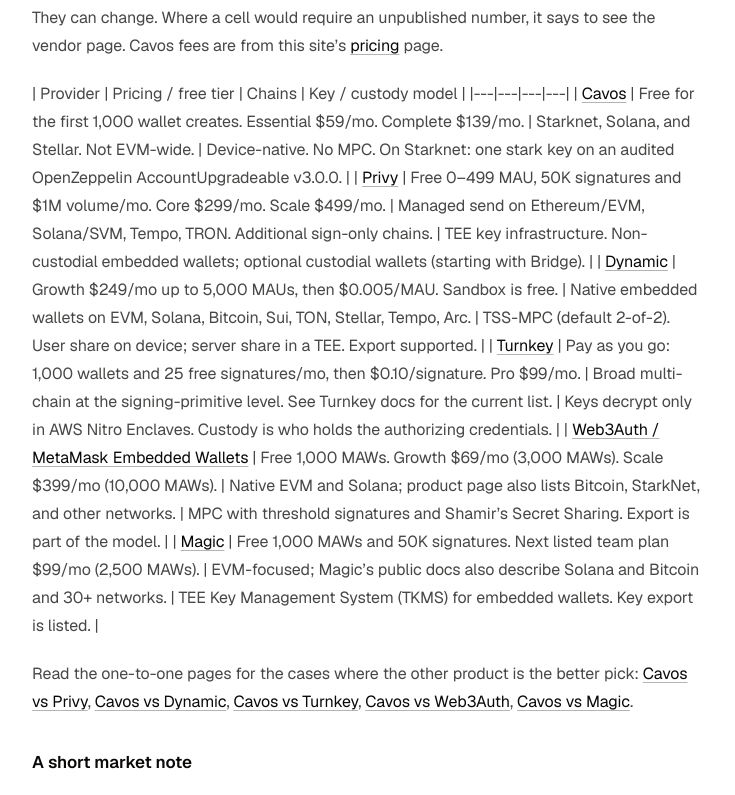
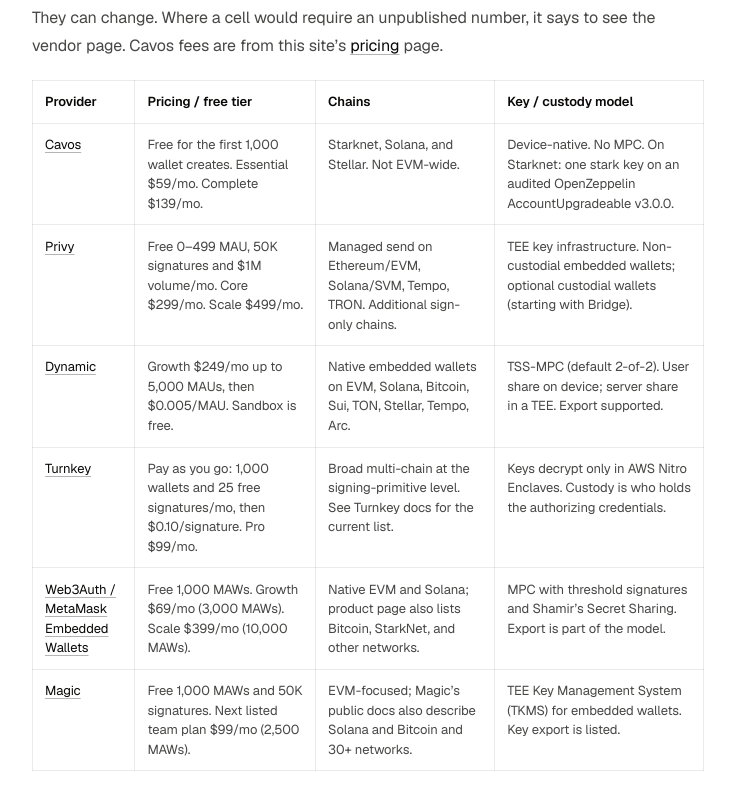
Before and after one commit to cavos-labs/cavos, a Next.js app in the folder cavos-web/: page /blog/embedded-wallet-providers in a window 1280 px wide. Shown: the part 1960-2755 px from the top of the page, without its empty margins (16-751 px from the left). Built offline with nearby package versions, Linux system fonts and the light colour scheme; no server answers.

Commit message:
SEO: render the providers comparison as an HTML table
MDX GFM pipes stay plain text without remark-gfm. Use a real table so
the listicle is machine-readable, and add blog-prose table styles that
match existing ink/line typography.

Co-authored-by: adr!an <adrianvrj@users.noreply.github.com>

```diff
--- a/cavos-web/app/globals.css
+++ b/cavos-web/app/globals.css
@@ -316,6 +316,7 @@ button:disabled {
   color: #0A0908;
   line-height: 1.75;
   font-size: 1rem;
+  overflow-x: auto;
 }
 .blog-prose h2 {
   font-family: var(--font-geist), sans-serif;
@@ -412,3 +413,25 @@ button:disabled {
   color: rgba(10,9,8,0.5);
   font-style: italic;
 }
+.blog-prose table {
+  width: 100%;
+  border-collapse: collapse;
+  font-size: 0.8125rem;
+  line-height: 1.5;
+  margin: 0 0 1.5rem 0;
+}
+.blog-prose th,
+.blog-prose td {
+  border: 1px solid rgba(10,9,8,0.08);
+  padding: 0.7rem 0.75rem;
+  text-align: left;
+  vertical-align: top;
+  word-break: break-word;
+}
+.blog-prose th {
+  font-weight: 600;
+  color: #0A0908;
+}
+.blog-prose td {
+  color: rgba(10,9,8,0.75);
+}
--- a/cavos-web/content/blog/embedded-wallet-providers.mdx
+++ b/cavos-web/content/blog/embedded-wallet-providers.mdx
@@ -50,14 +50,54 @@ The [compare](/compare) hub is the model-level table (device-native vs hosted vs
 
 Figures below are from each vendor’s public pricing and product pages as of October 2026. They can change. Where a cell would require an unpublished number, it says to see the vendor page. Cavos fees are from this site’s [pricing](/pricing) page.
 
-| Provider | Pricing / free tier | Chains | Key / custody model |
-|---|---|---|---|
-| [Cavos](/pricing) | Free for the first 1,000 wallet creates. Essential $59/mo. Complete $139/mo. | Starknet, Solana, and Stellar. Not EVM-wide. | Device-native. No MPC. On Starknet: one stark key on an audited OpenZeppelin AccountUpgradeable v3.0.0. |
-| [Privy](/compare/privy) | Free 0–499 MAU, 50K signatures and $1M volume/mo. Core $299/mo. Scale $499/mo. | Managed send on Ethereum/EVM, Solana/SVM, Tempo, TRON. Additional sign-only chains. | TEE key infrastructure. Non-custodial embedded wallets; optional custodial wallets (starting with Bridge). |
-| [Dynamic](/compare/dynamic) | Growth $249/mo up to 5,000 MAUs, then $0.005/MAU. Sandbox is free. | Native embedded wallets on EVM, Solana, Bitcoin, Sui, TON, Stellar, Tempo, Arc. | TSS-MPC (default 2-of-2). User share on device; server share in a TEE. Export supported. |
-| [Turnkey](/compare/turnkey) | Pay as you go: 1,000 wallets and 25 free signatures/mo, then $0.10/signature. Pro $99/mo. | Broad multi-chain at the signing-primitive level. See Turnkey docs for the current list. | Keys decrypt only in AWS Nitro Enclaves. Custody is who holds the authorizing credentials. |
-| [Web3Auth / MetaMask Embedded Wallets](/compare/web3auth) | Free 1,000 MAWs. Growth $69/mo (3,000 MAWs). Scale $399/mo (10,000 MAWs). | Native EVM and Solana; product page also lists Bitcoin, StarkNet, and other networks. | MPC with threshold signatures and Shamir’s Secret Sharing. Export is part of the model. |
-| [Magic](/compare/magic) | Free 1,000 MAWs and 50K signatures. Next listed team plan $99/mo (2,500 MAWs). | EVM-focused; Magic’s public docs also describe Solana and Bitcoin and 30+ networks. | TEE Key Management System (TKMS) for embedded wallets. Key export is listed. |
+<table>
+<thead>
+<tr>
+<th>Provider</th>
+<th>Pricing / free tier</th>
+<th>Chains</th>
+<th>Key / custody model</th>
+</tr>
+</thead>
+<tbody>
+<tr>
+<td><a href="/pricing">Cavos</a></td>
+<td>Free for the first 1,000 wallet creates. Essential $59/mo. Complete $139/mo.</td>
+<td>Starknet, Solana, and Stellar. Not EVM-wide.</td>
+<td>Device-native. No MPC. On Starknet: one stark key on an audited OpenZeppelin AccountUpgradeable v3.0.0.</td>
+</tr>
+<tr>
+<td><a href="/compare/privy">Privy</a></td>
+<td>Free 0–499 MAU, 50K signatures and $1M volume/mo. Core $299/mo. Scale $499/mo.</td>
+<td>Managed send on Ethereum/EVM, Solana/SVM, Tempo, TRON. Additional sign-only chains.</td>
+<td>TEE key infrastructure. Non-custodial embedded wallets; optional custodial wallets (starting with Bridge).</td>
+</tr>
+<tr>
+<td><a href="/compare/dynamic">Dynamic</a></td>
+<td>Growth $249/mo up to 5,000 MAUs, then $0.005/MAU. Sandbox is free.</td>
+<td>Native embedded wallets on EVM, Solana, Bitcoin, Sui, TON, Stellar, Tempo, Arc.</td>
+<td>TSS-MPC (default 2-of-2). User share on device; server share in a TEE. Export supported.</td>
+</tr>
+<tr>
+<td><a href="/compare/turnkey">Turnkey</a></td>
+<td>Pay as you go: 1,000 wallets and 25 free signatures/mo, then $0.10/signature. Pro $99/mo.</td>
+<td>Broad multi-chain at the signing-primitive level. See Turnkey docs for the current list.</td>
+<td>Keys decrypt only in AWS Nitro Enclaves. Custody is who holds the authorizing credentials.</td>
+</tr>
+<tr>
+<td><a href="/compare/web3auth">Web3Auth / MetaMask Embedded Wallets</a></td>
+<td>Free 1,000 MAWs. Growth $69/mo (3,000 MAWs). Scale $399/mo (10,000 MAWs).</td>
+<td>Native EVM and Solana; product page also lists Bitcoin, StarkNet, and other networks.</td>
+<td>MPC with threshold signatures and Shamir’s Secret Sharing. Export is part of the model.</td>
+</tr>
+<tr>
+<td><a href="/compare/magic">Magic</a></td>
+<td>Free 1,000 MAWs and 50K signatures. Next listed team plan $99/mo (2,500 MAWs).</td>
+<td>EVM-focused; Magic’s public docs also describe Solana and Bitcoin and 30+ networks.</td>
+<td>TEE Key Management System (TKMS) for embedded wallets. Key export is listed.</td>
+</tr>
+</tbody>
+</table>
 
 Read the one-to-one pages for the cases where the other product is the better pick: [Cavos vs Privy](/compare/privy), [Cavos vs Dynamic](/compare/dynamic), [Cavos vs Turnkey](/compare/turnkey), [Cavos vs Web3Auth](/compare/web3auth), [Cavos vs Magic](/compare/magic).
 
```
Also changed, not shown: 1 other file (tests, documents, lock files or other folders).
